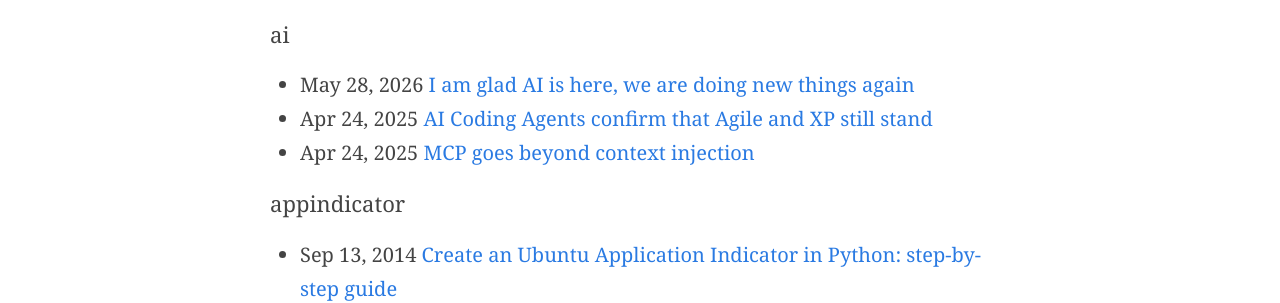
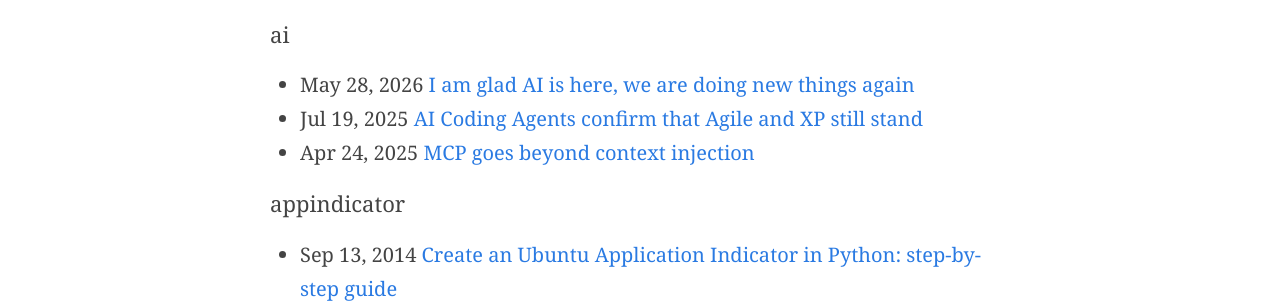
Before and after one commit to candidtim/candidtim.github.io, a Jekyll site: the page built from tags.html, in a window 1280 px wide. Shown: the part 148-451 px from the top of the page. Built offline with Jekyll 4.4.1, drawn with Linux system fonts in a browser that asks for light colours.

Commit message:
Fixed front matter in AI x Agile post

```diff
--- a/_posts/2025-07-19-Agile-and-AI-coding-agents.md
+++ b/_posts/2025-07-19-Agile-and-AI-coding-agents.md
@@ -1,7 +1,7 @@
 ---
 layout: post
 title: "AI Coding Agents confirm that Agile and XP still stand"
-date:   2025-04-24
+date:   2025-07-19
 categories: ai
 description: >
   We now write code with AI and rely more than ever on clean code, unit testing,
```
